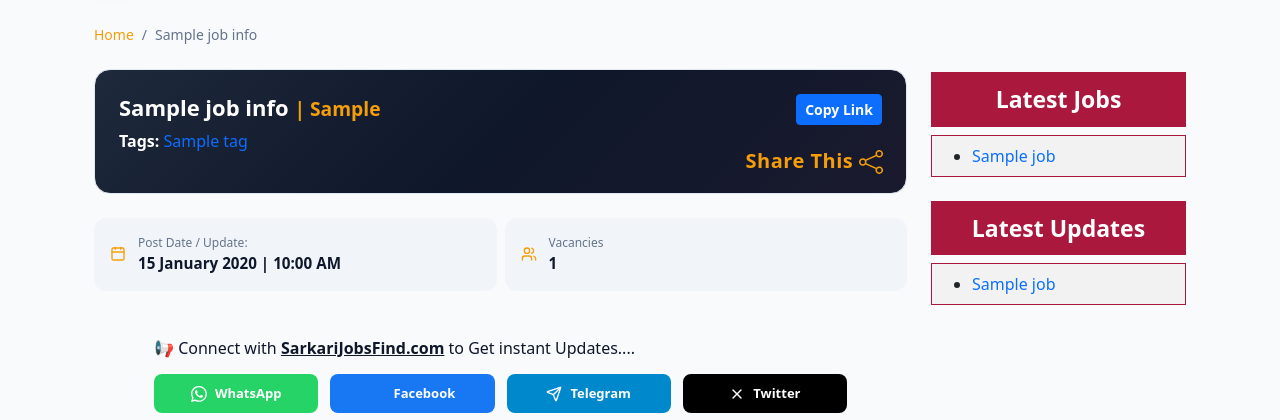
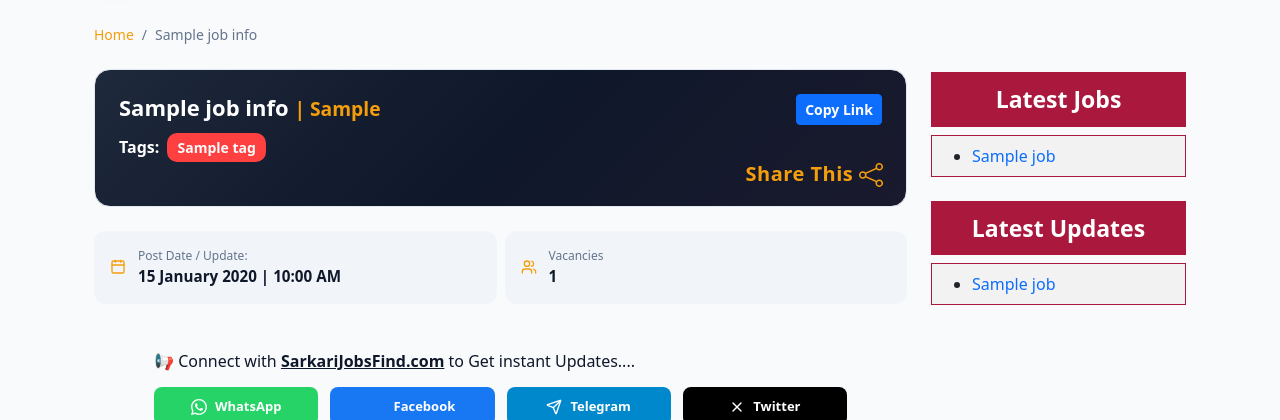
Before and after one commit to vishvajitrao1998/sarkarijobsfind.com, a Django app: template jobs/templates/job_detail_page.html in a window 1280 px wide. Shown: the part 71-491 px from the top of the page. Run offline with Django 5.2, Linux system fonts and the light colour scheme; the template is opened without the code that fills it: most values are stand-ins (such as "Sample title", 1, 10 or a date in 2020); grey boxes marked "Sample" are stand-in pictures; data that the repository does not hold is empty; some libraries are stand-ins or nearby versions.

```diff
--- a/jobs/templates/job_detail_page.html
+++ b/jobs/templates/job_detail_page.html
@@ -87,6 +87,18 @@
 
     .important-link-btn {
         flex-shrink: 0;
+    }
+
+    .tag {
+        display: inline-block;
+        background: var(--single-job-color);
+        color: var(--bg-main);
+        padding: 4px 10px;
+        border-radius: 10px;
+        text-decoration: none;
+        margin: 4px;
+        font-size: 14px;
+        font-weight: 600;
     }
 
     /* Mobile Responsive */
```
